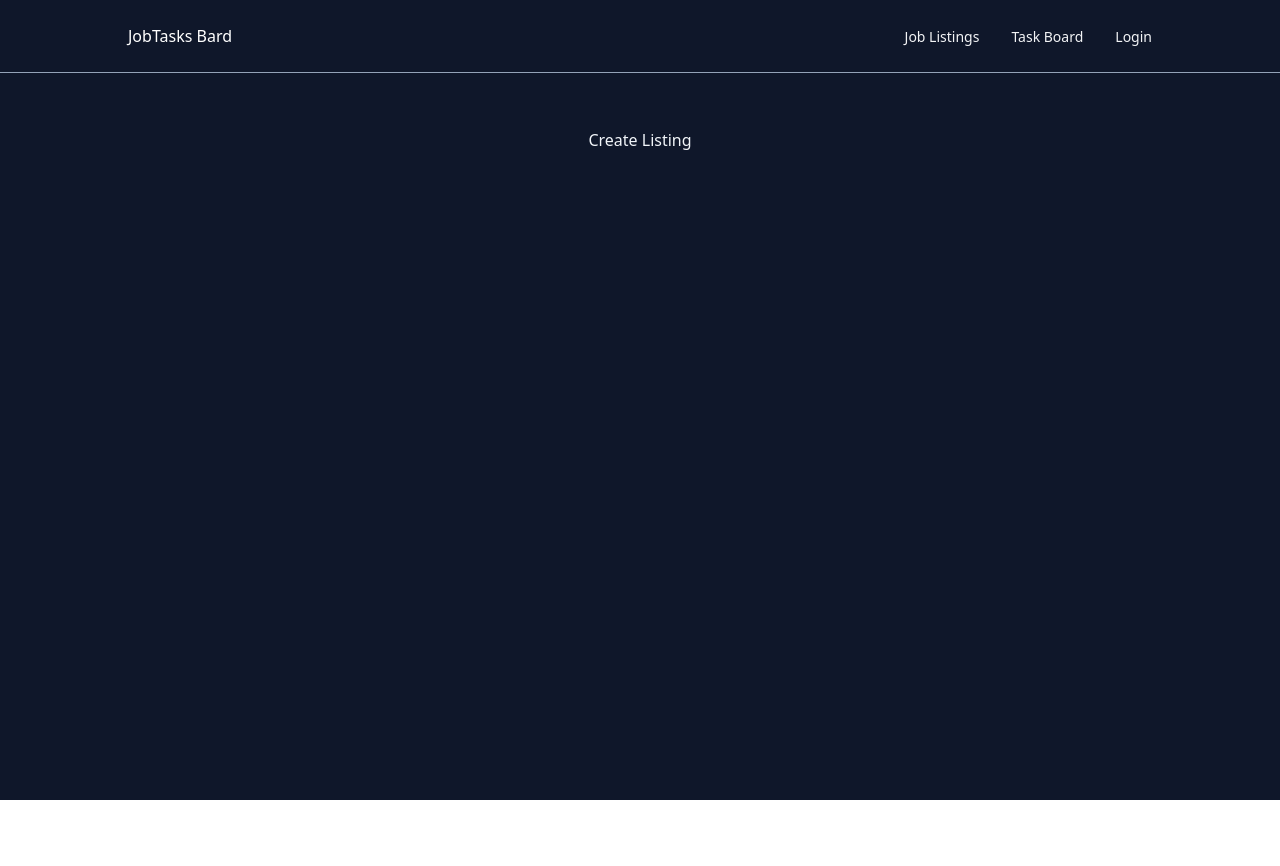
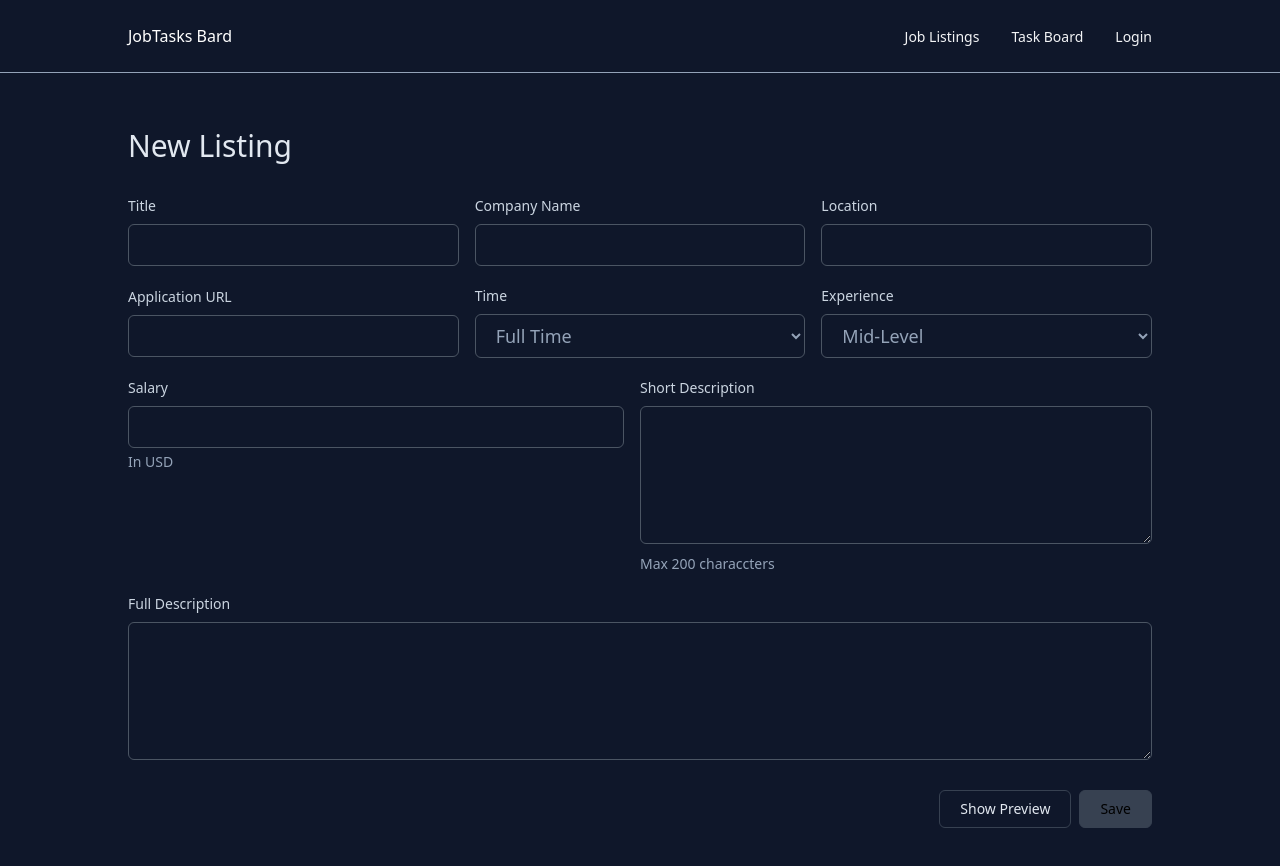
Before and after one commit to AmaduKamara/job-task-board, a React (Create React App) app: page /create-listing in a window 1280 px wide. Shown: the top 866 px of the page. Before the commit the page ends 800 px from the top, so only its background shows below. Built offline with nearby package versions, Linux system fonts and the light colour scheme.

Commit message:
Update CreateListing.jsx

```diff
--- a/src/pages/CreateListing.jsx
+++ b/src/pages/CreateListing.jsx
@@ -1,9 +1,219 @@
-import React from "react";
+import { useState } from "react";
+import { IoMdEyeOff } from "react-icons/io";
+import { BiMoney, BiCalendar } from "react-icons/bi";
+import { LuGraduationCap } from "react-icons/lu";
+import { AiOutlineHeart, AiFillHeart } from "react-icons/ai";
 
 const CreateListing = () => {
+  const [showPreview, setShowPreview] = useState(false);
+
+  const handleSubmit = (e) => {
+    e.preventDefault();
+  };
+
+  const handleShowPreview = () => {
+    setShowPreview((prevState) => !prevState);
+  };
   return (
-    <div className="py-32 h-screen">
-      <h1 className="text-center text-slate-100">Create Listing</h1>
+    <div className="py-32 h-full">
+      <h1 className="text-slate-200 text-lg md:text-3xl">New Listing</h1>
+      <form className="mt-8" onSubmit={handleSubmit}>
+        <div className="grid grid-cols-1 md:grid-cols-3 gap-4 items-center">
+          <div>
+            <label
+              className="block mb-2 text-slate-300 text-sm"
+              htmlFor="title"
+            >
+              Title
+            </label>
+            <input
+              type="text"
+              id="title"
+              className="bg-transparent border border-gray-600 rounded-md py-2 px-4 w-full mb-5 text-slate-400"
+            />
+          </div>
+
+          <div>
+            <label
+              className="block mb-2 text-slate-300 text-sm"
+              htmlFor="companyName"
+            >
+              Company Name
+            </label>
+            <input
+              type="text"
+              id="companyName"
+              className="bg-transparent border border-gray-600 rounded-md py-2 px-4 w-full mb-5 text-slate-400"
+            />
+          </div>
+
+          <div>
+            <label
+              className="block mb-2 text-slate-300 text-sm"
+              htmlFor="location"
+            >
+              Location
+            </label>
+            <input
+              type="text"
+              id="location"
+              className="bg-transparent border border-gray-600 rounded-md py-2 px-4 w-full mb-5 text-slate-400"
+            />
+          </div>
+        </div>
+
+        <div className="grid grid-cols-1 md:grid-cols-3 gap-4 items-center">
+          <div>
+            <label
+              className="block mb-2 text-slate-300 text-sm"
+              htmlFor="applicationURL"
+            >
+              Application URL
+            </label>
+            <input
+              type="text"
+              id="applicationURL"
+              className="bg-transparent border border-gray-600 rounded-md py-2 px-4 w-full mb-5 text-slate-400"
+            />
+          </div>
+
+          <div>
+            <label className="block mb-2 text-slate-300 text-sm" htmlFor="time">
+              Time
+            </label>
+            <select
+              type="text"
+              id="time"
+              className="bg-transparent border border-gray-600 rounded-md py-2 px-4 w-full mb-5 text-slate-400 text-lg"
+            >
+              <option value="Full Time">Full Time</option>
+              <option value="Part Time">Part Time</option>
+              <option value="Internship">Internship</option>
+            </select>
+          </div>
+
+          <div>
+            <label
+              className="block mb-2 text-slate-300 text-sm"
+              htmlFor="experience"
+            >
+              Experience
+            </label>
+            <select
+              type="text"
+              id="experience"
+              className="bg-transparent border border-gray-600 rounded-md py-2 px-4 w-full mb-5 text-slate-400 text-lg"
+            >
+              <option value="Junior">Junior</option>
+              <option selected value="Mid-Level">
+                Mid-Level
+              </option>
+              <option value="Senior">Senior</option>
+            </select>
+          </div>
+        </div>
+
+        <div className="grid grid-cols-1 md:grid-cols-2">
+          <div className="mr-4">
+            <label
+              className="block mb-2 text-slate-300 text-sm"
+              htmlFor="salary"
+            >
+              Salary
+            </label>
+            <input
+              type="number"
+              id="salary"
+              className="bg-transparent border border-gray-600 rounded-md py-2 px-4 w-full mb-1 text-slate-400"
+            />
+            <p className="mb-5 text-slate-400 text-sm">In USD</p>
+          </div>
+
+          <div>
+            <label
+              className="block mb-2 text-slate-300 text-sm"
+              htmlFor="shortDescription"
+            >
+              Short Description
+            </label>
+            <textarea
+              id="shortDescription"
+              minLength={3}
+              maxLength={200}
+              rows="5"
+              className="bg-transparent border border-gray-600 rounded-md py-2 px-4 w-full mb-1 text-slate-400"
+            ></textarea>
+            <p className="mb-5 text-slate-400 text-sm">Max 200 characcters</p>
+          </div>
+        </div>
+
+        <div>
+          <div>
+            <label
+              className="block mb-2 text-slate-300 text-sm"
+              htmlFor="fullDescription"
+            >
+              Full Description
+            </label>
+            <textarea
+              id="fullDescription"
+              rows="5"
+              className="bg-transparent border border-gray-600 rounded-md py-2 px-4 w-full mb-1 text-slate-400"
+            ></textarea>
+          </div>
+        </div>
+
+        <div className="flex justify-end items-center my-5">
+          <button
+            className="border py-2 px-5 border-gray-700 mr-2 rounded-md text-slate-200 text-sm"
+            onClick={handleShowPreview}
+          >
+            Show Preview
+          </button>
+          <button
+            disabled
+            className="bg-gray-700 border py-2 px-5 border-gray-700 rounded-md text-sm"
+          >
+            Save
+          </button>
+        </div>
+
+        {showPreview && (
+          <div className="border border-gray-700 rounded-md p-6 text-slate-400 w-[400px]">
+            <div className="flex justify-between mb-1">
+              <h2 className="text-slate-200">Senior Web Developer</h2>
+              <div className="flex items-center space-x-2">
+                <IoMdEyeOff />
+                <AiOutlineHeart />
+                <AiFillHeart />
+              </div>
+            </div>
+            <p className="text-sm">Google</p>
+            <p className="text-sm">Remote</p>
+            <div className="mt-1 mb-3">
+              <div className="flex space-x-1">
+                <span className="bg-slate-800 rounded-full p-1 text-xs text-slate-200 font-semibold flex items-center">
+                  <BiMoney className="mr-1" /> $200,000
+                </span>
+                <span className="bg-slate-800 rounded-full p-1 text-xs text-slate-200 font-semibold flex items-center">
+                  <BiCalendar className="mr-1" /> Full Time
+                </span>
+                <span className="bg-slate-800 rounded-full p-1 text-xs text-slate-200 font-semibold flex items-center">
+                  <LuGraduationCap className="mr-1" /> Senior
+                </span>
+              </div>
+            </div>
+            <p className="text-sm">
+              We are looking for a dedicated senior web developer
+            </p>
+            <div className="flex justify-end mt-5">
+              <button className="flex justify-end py-2 px-3 bg-slate-200 text-slate-800 text-sm rounded-md">
+                View More
+              </button>
+            </div>
+          </div>
+        )}
+      </form>
     </div>
   );
 };
```
